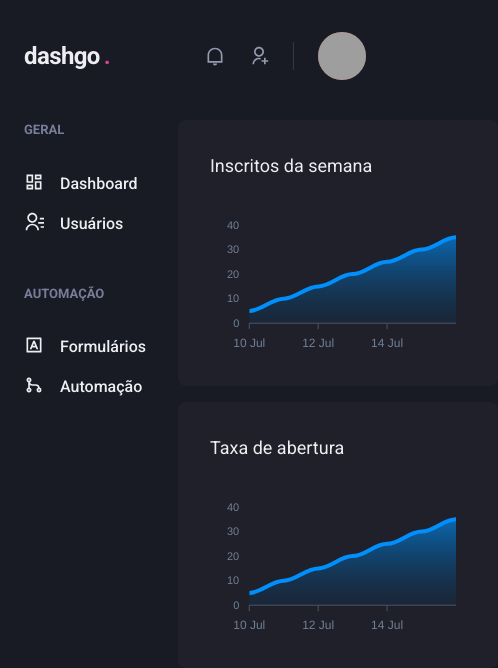
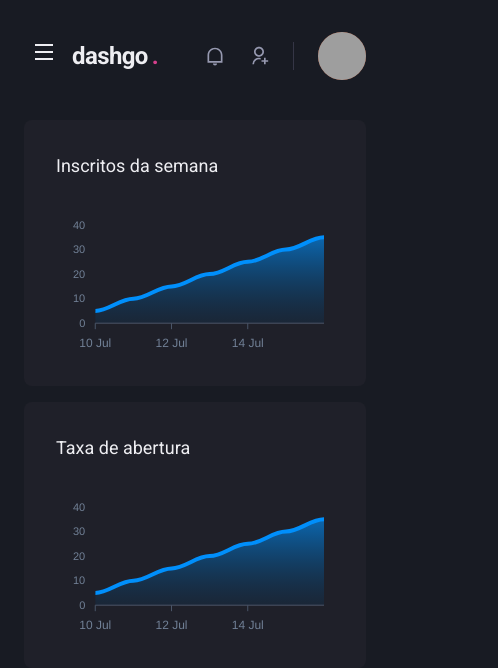
Before and after one commit to joseeduardotomazeli/dash-go, a Next.js app: page /dashboard in a window 390 px wide. Shown: the top 668 px of the page, 498 px wide, since content can reach past the window. Built offline with nearby package versions, Linux system fonts and the light colour scheme; grey boxes are pictures that could not be loaded.

Commit message:
feat: add sidebar responsiveness

```diff
--- a/src/components/Header/index.tsx
+++ b/src/components/Header/index.tsx
@@ -1,15 +1,20 @@
-import { Flex, useBreakpointValue } from '@chakra-ui/react';
+import { Flex, IconButton, Icon, useBreakpointValue } from '@chakra-ui/react';
+import { RiMenuLine } from 'react-icons/ri';
 
 import Logo from './Logo';
 import Search from './Search';
 import Notifications from './Notifications';
 import Profile from './Profile';
 
+import useSidebarDrawer from '../../hooks/useSidebarDrawer';
+
 function Header() {
   const isLargeDevice = useBreakpointValue({
     base: false,
     lg: true,
   });
+
+  const { onOpen } = useSidebarDrawer();
 
   return (
     <Flex
@@ -22,6 +27,17 @@ function Header() {
       maxWidth={1480}
       height={20}
     >
+      {!isLargeDevice && (
+        <IconButton
+          aria-label="Open navigation"
+          icon={<Icon as={RiMenuLine} />}
+          variant="unstyled"
+          marginRight={2}
+          fontSize={24}
+          onClick={onOpen}
+        />
+      )}
+
       <Logo />
 
       {isLargeDevice && <Search />}
--- /dev/null
+++ b/src/components/Sidebar/Navigation.tsx
@@ -0,0 +1,28 @@
+import { Stack } from '@chakra-ui/react';
+import {
+  RiDashboardLine,
+  RiContactsLine,
+  RiInputMethodLine,
+  RiGitMergeLine,
+} from 'react-icons/ri';
+
+import NavigationSection from './NavigationSection';
+import NavigationLink from './NavigationLink';
+
+function Navigation() {
+  return (
+    <Stack spacing={12} align="flex-start">
+      <NavigationSection title="GERAL">
+        <NavigationLink icon={RiDashboardLine}>Dashboard</NavigationLink>
+        <NavigationLink icon={RiContactsLine}>Usuários</NavigationLink>
+      </NavigationSection>
+
+      <NavigationSection title="AUTOMAÇÃO">
+        <NavigationLink icon={RiInputMethodLine}>Formulários</NavigationLink>
+        <NavigationLink icon={RiGitMergeLine}>Automação</NavigationLink>
+      </NavigationSection>
+    </Stack>
+  );
+}
+
+export default Navigation;
--- a/src/components/Sidebar/NavLink.tsx
+++ b/src/components/Sidebar/NavigationLink.tsx
@@ -6,12 +6,12 @@ import {
   LinkProps as ChakraLinkProps,
 } from '@chakra-ui/react';
 
-interface NavLinkProps extends ChakraLinkProps {
+interface NavigationLinkProps extends ChakraLinkProps {
   icon: ElementType;
   children: string;
 }
 
-function NavLink(props: NavLinkProps) {
+function NavigationLink(props: NavigationLinkProps) {
   const { icon, children, ...restProps } = props;
 
   return (
@@ -24,4 +24,4 @@ function NavLink(props: NavLinkProps) {
   );
 }
 
-export default NavLink;
+export default NavigationLink;
--- a/src/components/Sidebar/NavSection.tsx
+++ b/src/components/Sidebar/NavigationSection.tsx
@@ -1,12 +1,12 @@
 import { ReactNode } from 'react';
 import { Box, Stack, Text } from '@chakra-ui/react';
 
-interface NavSectionProps {
+interface NavigationSectionProps {
   title: string;
   children: ReactNode;
 }
 
-function NavSection(props: NavSectionProps) {
+function NavigationSection(props: NavigationSectionProps) {
   const { title, children } = props;
 
   return (
@@ -22,4 +22,4 @@ function NavSection(props: NavSectionProps) {
   );
 }
 
-export default NavSection;
+export default NavigationSection;
--- a/src/components/Sidebar/index.tsx
+++ b/src/components/Sidebar/index.tsx
@@ -1,28 +1,45 @@
-import { Box, Stack } from '@chakra-ui/react';
 import {
-  RiDashboardLine,
-  RiContactsLine,
-  RiInputMethodLine,
-  RiGitMergeLine,
-} from 'react-icons/ri';
+  Box,
+  Drawer,
+  DrawerOverlay,
+  DrawerContent,
+  DrawerCloseButton,
+  DrawerHeader,
+  DrawerBody,
+  useBreakpointValue,
+} from '@chakra-ui/react';
 
-import NavSection from './NavSection';
-import NavLink from './NavLink';
+import Navigation from './Navigation';
+
+import useSidebarDrawer from '../../hooks/useSidebarDrawer';
 
 function Sidebar() {
+  const isLargeDevice = useBreakpointValue({
+    base: true,
+    lg: false,
+  });
+
+  const { isOpen, onClose } = useSidebarDrawer();
+
+  if (isLargeDevice)
+    return (
+      <Drawer isOpen={isOpen} placement="left" onClose={onClose}>
+        <DrawerOverlay>
+          <DrawerContent padding={4} backgroundColor="gray.800">
+            <DrawerCloseButton mt={6}></DrawerCloseButton>
+            <DrawerHeader />
+
+            <DrawerBody>
+              <Navigation />
+            </DrawerBody>
+          </DrawerContent>
+        </DrawerOverlay>
+      </Drawer>
+    );
+
   return (
     <Box as="aside" marginRight={8} width={64}>
-      <Stack spacing={12} align="flex-start">
-        <NavSection title="GERAL">
-          <NavLink icon={RiDashboardLine}>Dashboard</NavLink>
-          <NavLink icon={RiContactsLine}>Usuários</NavLink>
-        </NavSection>
-
-        <NavSection title="AUTOMAÇÃO">
-          <NavLink icon={RiInputMethodLine}>Formulários</NavLink>
-          <NavLink icon={RiGitMergeLine}>Automação</NavLink>
-        </NavSection>
-      </Stack>
+      <Navigation />
     </Box>
   );
 }
--- /dev/null
+++ b/src/contexts/SidebarDrawerProvider.tsx
@@ -0,0 +1,28 @@
+import { createContext, useEffect, ReactNode } from 'react';
+import { useRouter } from 'next/router';
+import { useDisclosure, UseDisclosureReturn } from '@chakra-ui/react';
+
+interface SidebarDrawerProviderProps {
+  children: ReactNode;
+}
+
+export const SidebarDrawerContext = createContext({} as UseDisclosureReturn);
+
+function SidebarDrawerProvider(props: SidebarDrawerProviderProps) {
+  const disclosure = useDisclosure();
+  const router = useRouter();
+
+  const { children } = props;
+
+  useEffect(() => {
+    disclosure.onClose();
+  }, [router.asPath]);
+
+  return (
+    <SidebarDrawerContext.Provider value={disclosure}>
+      {children}
+    </SidebarDrawerContext.Provider>
+  );
+}
+
+export default SidebarDrawerProvider;
--- /dev/null
+++ b/src/hooks/useSidebarDrawer.tsx
@@ -0,0 +1,10 @@
+import { useContext } from 'react';
+
+import { SidebarDrawerContext } from '../contexts/SidebarDrawerProvider';
+
+function useSidebarDrawer() {
+  const context = useContext(SidebarDrawerContext);
+  return context;
+}
+
+export default useSidebarDrawer;
--- a/src/pages/_app.tsx
+++ b/src/pages/_app.tsx
@@ -1,12 +1,16 @@
 import { AppProps } from 'next/app';
 import { ChakraProvider } from '@chakra-ui/react';
+
+import SidebarDrawerProvider from '../contexts/SidebarDrawerProvider';
 
 import theme from '../styles/theme';
 
 function MyApp({ Component, pageProps }: AppProps) {
   return (
     <ChakraProvider theme={theme}>
-      <Component {...pageProps} />
+      <SidebarDrawerProvider>
+        <Component {...pageProps} />
+      </SidebarDrawerProvider>
     </ChakraProvider>
   );
 }
```
